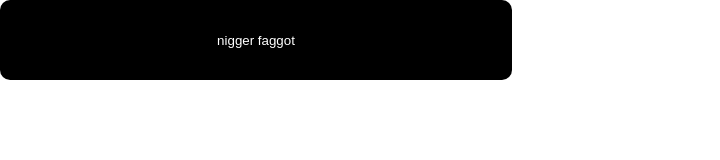
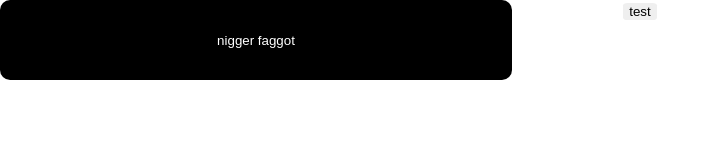
Before and after one commit to atqwerty/satckkz, a React (Create React App) app: page / in a window 1280 px wide. Shown: the top 160 px of the page, without its empty margins (0-720 px from the left). Built offline with nearby package versions, Linux system fonts and the light colour scheme.

Commit message:
ima bout to make things better

```diff
--- a/src/App.js
+++ b/src/App.js
@@ -1,6 +1,7 @@
 import React from 'react'
 import './App.css'
 import Button from './components/atoms/Button'
+import Input from './components/atoms/Input'
 
 function App() {
 
@@ -19,6 +20,7 @@ function App() {
           callback={callback}
         />
       </div>
+      <Input type='button' />
     </div>
   )
 }
--- /dev/null
+++ b/src/components/atoms/Input.js
@@ -0,0 +1,42 @@
+import React, { useState } from 'react'
+import styled from 'styled-components'
+
+/**
+ * Applies styles based on input type
+ * @param {string} type
+ */
+const inputTypeStyles = (type) => {
+  switch (type) {
+    case 'button':
+      return (
+        'border-radius: 15%;'
+      )
+    case 'checkbox':
+      break
+    case 'search':
+      break
+    case 'submit':
+      break
+    case 'text':
+      break
+  }
+}
+
+const InputStyled = styled.input`
+  border: none;
+  outline: none;
+  ${props => inputTypeStyles(props.type)}
+`
+
+const Input = ({ type, ...props }) => {
+  const [typeOf] = useState(type)
+
+  return (
+    <InputStyled
+      type={typeOf}
+      value='test'
+    />
+  )
+}
+
+export default Input
```
